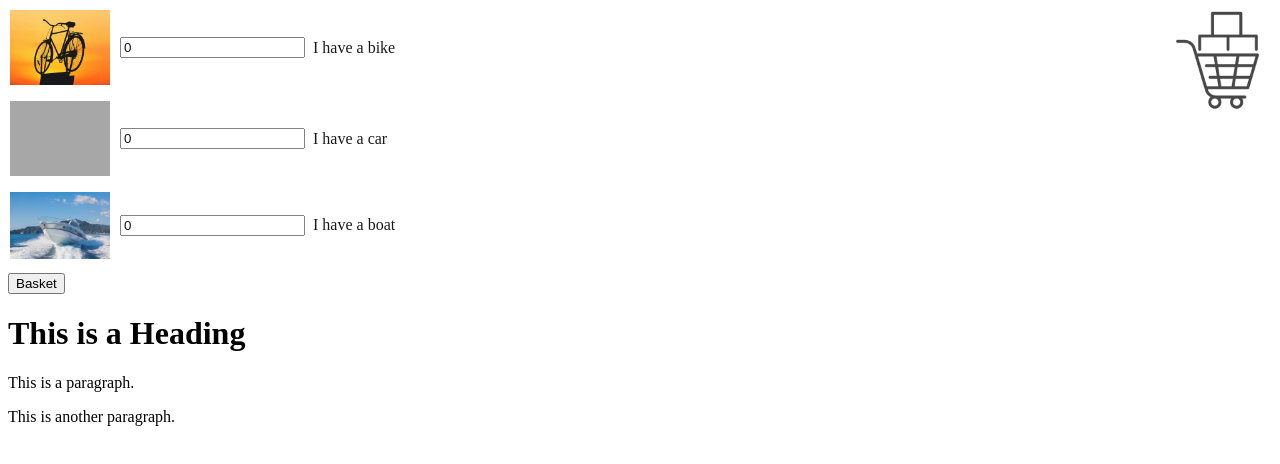
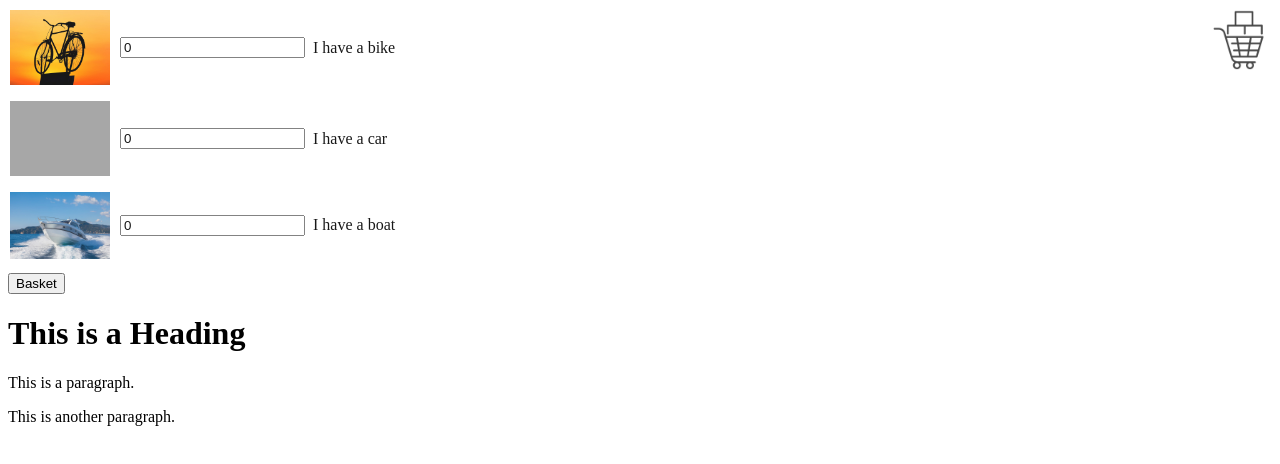
Before and after one commit to zsofiamatema/imgshop, a website: page index.html in a window 1280 px wide. Drawn offline with Linux system fonts and the light colour scheme; grey boxes are pictures that could not be loaded.

Commit message:
basketalert

```diff
--- a/index.html
+++ b/index.html
@@ -29,6 +29,7 @@
             top: 10px;
             right: 10px;
             cursor: pointer;
+            z-index: 188;
         }
         .counter {
             position: absolute;
@@ -56,7 +57,13 @@
     <body>
         <div class="basket">
             <div id="counter" class="counter"><div id="count"></div></div>
-            <img src="./images.imgshop/basket.jpg" width="100px" onclick="increment('bike')" />
+            <img
+                src="./images.imgshop/basket.jpg"
+                width="60"
+                height="60"
+                alt=""
+                onclick="alert('you clicked it')"
+            />
         </div>
         <div class="row">
             <img src="./images.imgshop/bike.jpg" width="100px" onclick="increment('bike')" />
@@ -73,6 +80,7 @@
             <input id="boat" type="number" value="0" min="0" />
             <label for="boat"> I have a boat</label><br />
         </div>
+
         <button class="button" onclick="toBasket()">Basket</button>
 
         <script>
```
